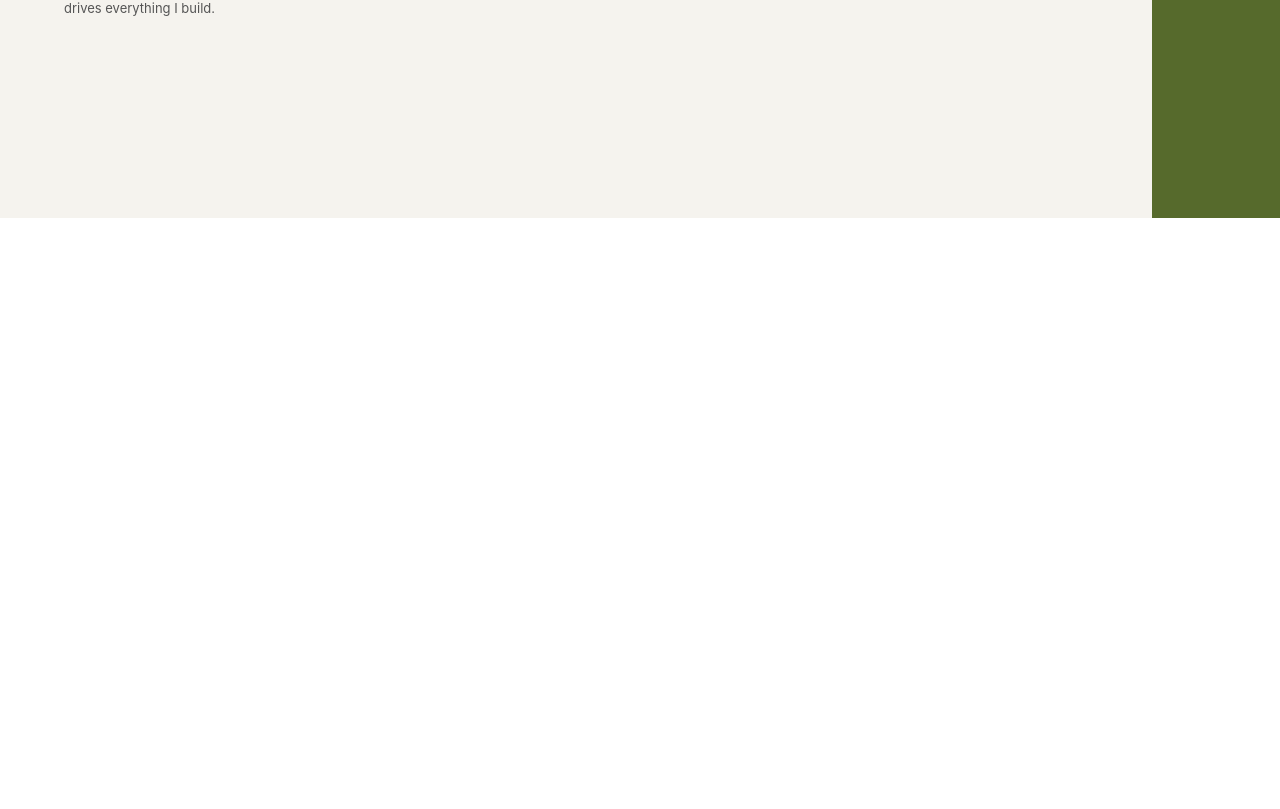
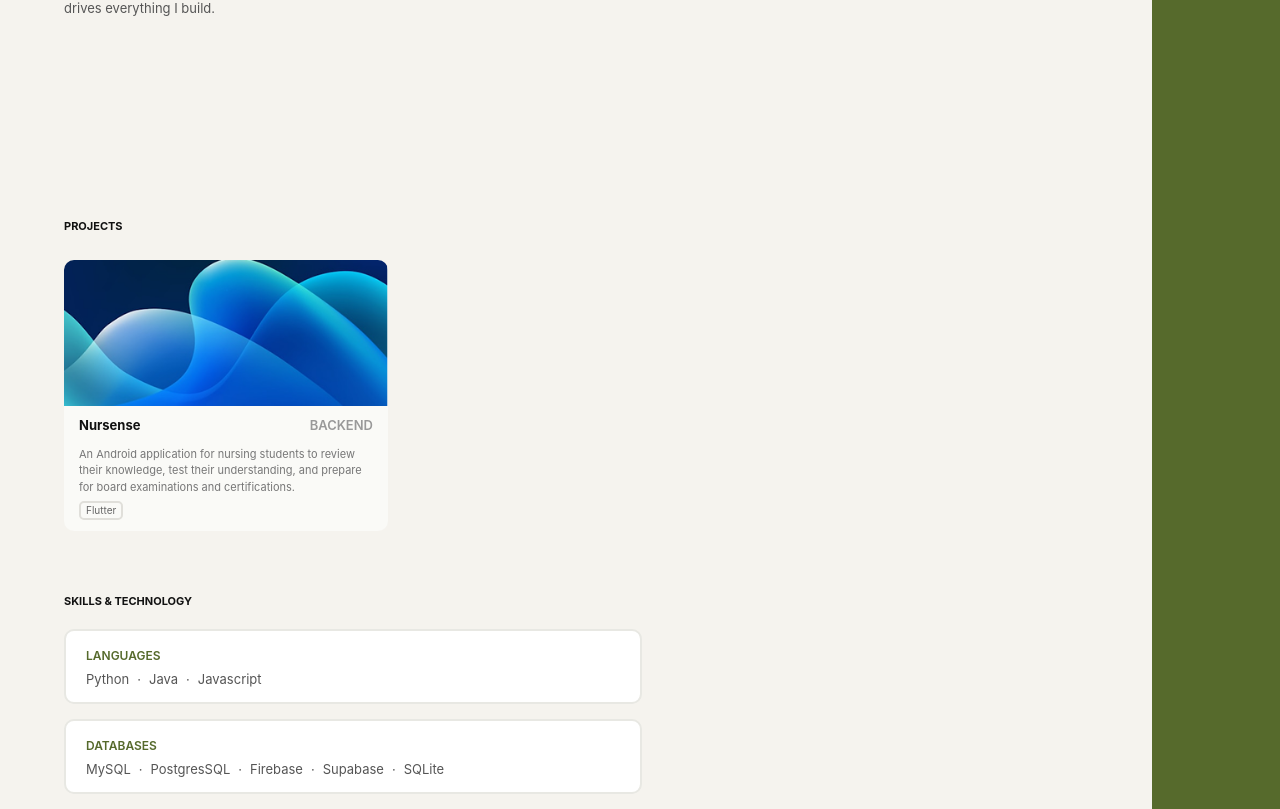
Before and after one commit to devgjcereno/personal-portfolio, a React app: page / in a window 1280 px wide. Shown: the part 1144-1953 px from the top of the page. Before the commit the page ends 1362 px from the top, so only its background shows below. Built offline with nearby package versions, Linux system fonts and the light colour scheme; the HTML template or start-up script is replaced by a standard one.

Commit message:
Projects and skills sections done.

```diff
--- /dev/null
+++ b/src/components/SkillCard.jsx
@@ -0,0 +1,22 @@
+import React from "react";
+
+const SkillCard = ({ title, skills }) => {
+    return (
+        <div className="w-[578px] h-[75px] px-[20px] py-[16px] bg-[#FFF] border-[2px] border-[#E8E8E3] rounded-[10px] ml-[64px] mb-[15px]">
+            <div>
+                <p className="text-[#566A2C] text-[12px] font-semibold">{title}</p>
+            </div>
+
+            <div className="flex flex-row text-[#555555] text-[13px] gap-[8px] mt-[5px]">
+                {skills.map((skill, index) => (
+                    <React.Fragment key={index}>
+                        <p>{skill}</p>
+                        {index < skills.length - 1 && <span>·</span>}
+                    </React.Fragment>
+                ))}
+            </div>
+        </div>
+    );
+};
+
+export default SkillCard;
--- a/src/pages/Home.jsx
+++ b/src/pages/Home.jsx
@@ -3,10 +3,11 @@ import logo from "../assets/logo.png";
 import scrolldown from "../assets/scroll-down.png";
 import About from "./About.jsx";
 import Projects from "./Projects.jsx";
+import Skills from "./Skills.jsx";
 const Home = () => {
   return (
     <>
-    <div className="flex flex-row">
+      <div className="flex flex-row">
         <div className="h-full w-[90%] bg-[#F5F3EE]">
           {/* This is the navbar section */}
           <div className="w-full h-[60px] flex flex-row justify-between px-[64px] py-[20px]">
@@ -21,6 +22,9 @@ const Home = () => {
                   <li>WORK</li>
                   <a href="#about">
                     <li>ABOUT</li>
+                  </a>
+                  <a href="#projects">
+                    <li>PROJECTS</li>
                   </a>
                   <li>CONTACT</li>
                 </ul>
@@ -58,8 +62,12 @@ const Home = () => {
             <About />
           </section>
 
-          <section>
-            <Projects/>
+          <section id="projects">
+            <Projects />
+          </section>
+
+          <section id="skills">
+            <Skills />
           </section>
 
         </div>
--- a/src/pages/Projects.jsx
+++ b/src/pages/Projects.jsx
@@ -1,7 +1,37 @@
 import React from "react";
+import cardpicture from "../assets/card-picture.png";
+const Projects = () => {
+  return <>
+    <p className="text-[11px] font-bold text-[#111111] pl-[64px]">PROJECTS</p>
 
-const Projects = () => {
-  return <></>;
+    {/* Project cards */}
+    <div className="w-[388px] h-[333px] pl-[64px] mt-[25px]" >
+
+      <div>
+        {/* Cards Picture */}
+        <div className="">
+          <img src={cardpicture} alt="" className="w-auto h-auto rounded-t-[10px]" />
+        </div>
+        <div className="rounded-b-[10px] bg-[#FAFAF7] px-[15px] py-[10px]">
+          {/* Card Title */}
+          <div className="flex flex-row justify-between ">
+            <p className="font-bold text-[#111111] text-[13px]">Nursense</p>
+            <p className="text-[#999999] font-semibold text-[13px]">BACKEND</p>
+          </div>
+          {/* Card Description */}
+          <div className="text-[#777777] text-[11px] font-regular mt-[10px]">
+            An Android application for nursing students to review their knowledge, test their understanding, and prepare for board examinations and certifications.
+          </div>
+          {/* Card Tech Skills */}
+          <div className="w-auto h-[21px] items-center flex mt-[5px]">
+            <div className="border-[2px] border-[#E0DFDA] bg-[#FAFAF7] rounded-[5px]">
+              <p className="text-[10px] text-[#666666] px-[5px]">Flutter</p>
+            </div>
+          </div>
+        </div>
+      </div>
+    </div>
+  </>;
 };
 
 export default Projects;
--- a/src/pages/Skills.jsx
+++ b/src/pages/Skills.jsx
@@ -1,7 +1,22 @@
 import React from "react";
+import SkillCard from "../components/SkillCard.jsx";
+const Skills = () => {
+  return <>
 
-const Skills = () => {
-  return <></>;
+    {/* The title */}
+    <p className="text-[11px] font-bold text-[#111111] pl-[64px] mb-[20px]">SKILLS & TECHNOLOGY</p>
+
+    {/* The cards of the the skills and technology */}
+
+    {/* The card container of the skills & technology stack */}
+    <SkillCard
+      title="LANGUAGES"
+      skills={["Python", "Java", "Javascript"]} />
+
+    <SkillCard
+      title="DATABASES"
+      skills={["MySQL", "PostgresSQL", "Firebase", "Supabase", "SQLite"]} />
+  </>;
 };
 
 export default Skills;
```
Also changed, not shown: src/assets/card-picture.png (added).
